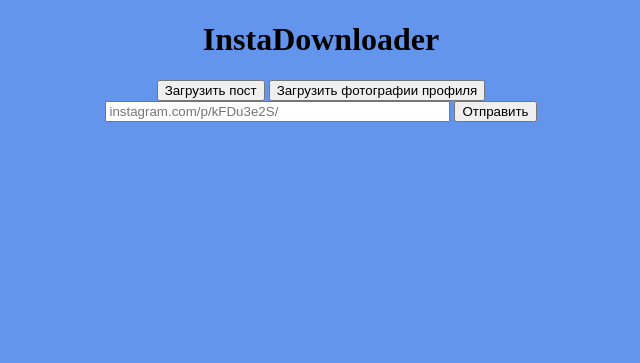
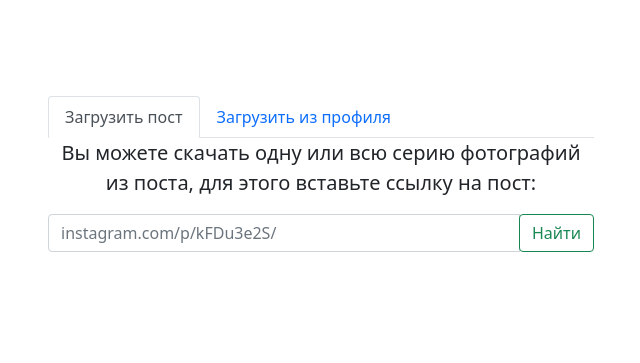
Before and after one commit to Sharfik69/instaDownloader, a Flask app: page / in a window 1280 px wide. Shown: the top 363 px of the page, without its empty margins (319-959 px from the left). Run offline with Flask 2, Linux system fonts and the light colour scheme; some libraries are stand-ins or nearby versions.

Commit message:
небольшая верстка

```diff
--- a/static/css/style.css
+++ b/static/css/style.css
@@ -1,4 +1,4 @@
-body{
+.body23{
     text-align: center;
     margin-left: auto;
     margin-right: auto;
--- a/static/js/index.js
+++ b/static/js/index.js
@@ -5,12 +5,19 @@
     $('.loading').hide();
     $('#div_load_profile').hide();
     $('.content_load').hide();
+
+
     $('#btn_load_post').click(function(){
+        $('#btn_profile').removeClass('active');
+        $('#btn_post').addClass('active');
+        $('#btn_load_post').addClass('')
         $('#div_load_post').show();
         $('#div_load_profile').hide();
     });
 
     $('#btn_load_profile').click(function(){
+        $('#btn_profile').addClass('active');
+        $('#btn_post').removeClass('active');
         $('#div_load_post').hide();
         $('#div_load_profile').show();
     });
@@ -62,11 +69,34 @@
     set_empty();
     user_name = data['owner']['username'];
     user_photo = data['owner']['profile_pic_url'];
+    user_full_name = data['owner']['full_name']
+    $("#user_profile_photo").attr("src", user_photo);
+    $("#user_full_name").text(user_full_name)
     imgs = data['img'];
     $('#user_name').text(user_name);
     $(".user_img").attr("src", user_photo);
     for (let i = 0; i < imgs.length; i++) {
-        $( ".user_photos" ).append( "<img class='photo' id='" + i + "' src='" + imgs[i][0]['src'] + "'/>" );
+//<svg  xmlns="http://www.w3.org/2000/svg" role="img" aria-label="Placeholder: Thumbnail" preserveAspectRatio="xMidYMid slice" focusable="false"><title>Placeholder</title><rect width="100%" height="100%" fill="#55595c"></rect><text x="50%" y="50%" fill="#eceeef" dy=".3em">Thumbnail</text></svg>
+        let element = `
+              <div class="col">
+              <div class="card shadow-sm">
+
+                 <img src="${imgs[i][0]['src']}" id="${i}" class="bd-placeholder-img card-img-top photo" />
+                <div class="card-body">
+                  <div class="d-flex justify-content-between align-items-center">
+                    <div class="btn-group">
+                      <button type="button" class="btn btn-sm btn-outline-secondary"><svg xmlns="http://www.w3.org/2000/svg" width="16" height="16" fill="currentColor" class="bi bi-arrow-bar-down" viewBox="0 0 16 16">
+  <path fill-rule="evenodd" d="M1 3.5a.5.5 0 0 1 .5-.5h13a.5.5 0 0 1 0 1h-13a.5.5 0 0 1-.5-.5zM8 6a.5.5 0 0 1 .5.5v5.793l2.146-2.147a.5.5 0 0 1 .708.708l-3 3a.5.5 0 0 1-.708 0l-3-3a.5.5 0 0 1 .708-.708L7.5 12.293V6.5A.5.5 0 0 1 8 6z"/>
+</svg></button>
+                      <button type="button" class="btn btn-sm btn-outline-secondary">Открыть</button>
+                    </div>
+                  </div>
+                </div>
+              </div>
+            </div>
+        `;
+        $( ".user_photos" ).append( element );
+        // $( ".user_photos" ).append( "<img class='photo' id='" + i + "' src='" + imgs[i][0]['src'] + "'/>" );
     }
 
     $('.content_load').show();
@@ -77,11 +107,35 @@
     set_empty();
     user_name = data['owner']['username'];
     user_photo = data['owner']['profile_pic_url'];
+    user_full_name = data['owner']['full_name']
+    $("#user_profile_photo").attr("src", user_photo);
+    $("#user_full_name").text(user_full_name)
     $('#user_name').text(user_name);
     $(".user_img").attr("src", user_photo);
     imgs_user = data['list'];
     for (let i = 0; i < imgs_user.length; i++) {
-        $( ".user_photos" ).append( "<img class='photo' id='" + imgs_user[i]['code'] + "' src='" + imgs_user[i]['img'] + "'/>" );
+
+        let element = `
+              <div class="col">
+              <div class="card shadow-sm">
+
+                 <img src="${imgs_user[i]['img']}" id="${imgs_user[i]['code']}" class="bd-placeholder-img card-img-top photo" />
+                <div class="card-body">
+                  <div class="d-flex justify-content-between align-items-center">
+                    <div class="btn-group">
+                      <button type="button" class="btn btn-sm btn-outline-secondary"><svg xmlns="http://www.w3.org/2000/svg" width="16" height="16" fill="currentColor" class="bi bi-arrow-bar-down" viewBox="0 0 16 16">
+  <path fill-rule="evenodd" d="M1 3.5a.5.5 0 0 1 .5-.5h13a.5.5 0 0 1 0 1h-13a.5.5 0 0 1-.5-.5zM8 6a.5.5 0 0 1 .5.5v5.793l2.146-2.147a.5.5 0 0 1 .708.708l-3 3a.5.5 0 0 1-.708 0l-3-3a.5.5 0 0 1 .708-.708L7.5 12.293V6.5A.5.5 0 0 1 8 6z"/>
+</svg></button>
+                      <button type="button" class="btn btn-sm btn-outline-secondary">Открыть</button>
+                    </div>
+                  </div>
+                </div>
+              </div>
+            </div>
+        `;
+        $( ".user_photos" ).append( element );
+
+//        $( ".user_photos" ).append( "<img class='photo' id='" + imgs_user[i]['code'] + "' src='" + imgs_user[i]['img'] + "'/>" );
     }
     $('.content_load').show();
 }
--- a/templates/index.html
+++ b/templates/index.html
@@ -6,32 +6,113 @@
 
 
 {% block main %}
-     <div class="header">
-        <h1>InstaDownloader</h1>
+<!--     <div class="header">-->
+<!--        <h1>InstaDownloader</h1>-->
+<!--    </div>-->
+<section class="py-5 text-center container">
+    <div class="row py-lg-5">
+        <div class="col-lg-6 col-md-8 mx-auto">
+            <ul class="nav nav-tabs">
+                <li class="nav-item" id="btn_load_post">
+                    <a id="btn_post" class="nav-link active" href="#">Загрузить пост</a>
+                </li>
+                <li class="nav-item" id="btn_load_profile">
+                    <a id="btn_profile" class="nav-link" href="#">Загрузить из профиля</a>
+                </li>
+            </ul>
+            <div class="load_post" id="div_load_post">
+                <p class="lead">Вы можете скачать одну или всю серию фотографий из поста, для этого вставьте ссылку на пост:</p>
+
+                <div class="input-group mb-3">
+                    <input type="text" id="post_link" class="form-control" placeholder="instagram.com/p/kFDu3e2S/" aria-label="Recipient's username" aria-describedby="basic-addon2">
+                    <div class="input-group-append">
+                        <button id="send_post_link" class="btn btn-outline-success">Найти</button>
+                    </div>
+                </div>
+            </div>
+            <div class="load_profile" id="div_load_profile">
+
+                <!--            <label for="post_link"></label><input id="profile_link" name="profile_link" type="text" size="40" placeholder="Имя пользователя">-->
+
+<!--                <input id="profile_link" class="form-control form-control-lg" type="text" placeholder="Имя пользователя">-->
+
+
+
+
+                <p class="lead">По имени профиля мы загрузим все фотографии</p>
+
+                <div class="input-group mb-3">
+                    <input type="text" id="profile_link" class="form-control" placeholder="Имя пользователя" aria-label="Recipient's username" aria-describedby="basic-addon2">
+                    <div class="input-group-append">
+                        <button id="send_profile_link" class="btn btn-outline-success">Найти</button>
+                    </div>
+                </div>
+
+            </div>
+        </div>
     </div>
+</section>
+
+
     <div class="selector">
-        <button value="asd" id="btn_load_post">Загрузить пост</button>
-        <button value="asd" id="btn_load_profile">Загрузить фотографии профиля</button>
-        <div class="load_post" id="div_load_post">
+<!--        <button value="asd" id="btn_load_post">Загрузить пост</button>-->
+<!--        <button value="asd" id="btn_load_profile">Загрузить фотографии профиля</button>-->
 
-            <label for="post_link"></label><input id="post_link" name="post_link" type="text" size="40" placeholder="instagram.com/p/kFDu3e2S/">
-            <button id="send_post_link">Отправить</button>
+<!--        <div class="load_post" id="div_load_post">-->
 
-        </div>
-        <div class="load_profile" id="div_load_profile">
+<!--&lt;!&ndash;            <label for="post_link"></label><input id="post_link" name="post_link" type="text" size="40" placeholder="instagram.com/p/kFDu3e2S/">&ndash;&gt;-->
+<!--            <form class="form-inline">-->
+<!--                <div class="form-row">-->
+<!--                    <div class="col-7">-->
+<!--                        <input id="post_link" class="form-control" type="text" placeholder="Ссылка на пост instagram.com/p/kFDu3e2S/">-->
+<!--                    </div>-->
 
-            <label for="post_link"></label><input id="profile_link" name="profile_link" type="text" size="40" placeholder="Имя пользователя">
-            <button id="send_profile_link">Отправить</button>
+<!--                    <div class="col-3">-->
+<!--                        <button id="send_post_link" class="form-control btn btn-outline-success">Найти</button>-->
+<!--                    </div>-->
+<!--                </div>-->
+<!--            </form>-->
+<!--        </div>-->
+<!--        <div class="load_profile" id="div_load_profile">-->
 
-        </div>
+<!--&lt;!&ndash;            <label for="post_link"></label><input id="profile_link" name="profile_link" type="text" size="40" placeholder="Имя пользователя">&ndash;&gt;-->
+
+<!--            <input id="profile_link" class="form-control form-control-lg" type="text" placeholder="Имя пользователя">-->
+
+<!--            <button id="send_profile_link">Найти</button>-->
+
+<!--        </div>-->
+
+
     </div>
 
     <div class="loading">
             <img src="{{ url_for('static', filename='svg-loaders/grid.svg') }}" />
     </div>
     <div class="content_load">
-        <p id="user_name"></p>
-        <img class="user_img" src="" alt="img">
-        <div class="user_photos"></div>
+        <div class="album py-5 bg-light">
+            <div class="container">
+                <div class="my-3 p-3 bg-white rounded shadow-sm">
+                    <h6 class="border-bottom pb-2 mb-0">Результат поиска</h6>
+                    <div class="d-flex text-muted pt-3">
+                        <img id="user_profile_photo" src="" class="bd-placeholder-img flex-shrink-0 me-2 rounded" width="32" height="32">
+                        <div class="pb-3 mb-0 small lh-sm border-bottom w-100">
+                        <div class="d-flex justify-content-between">
+                          <strong id="user_full_name" class="text-gray-dark">Full Name</strong>
+                        </div>
+                        <span class="d-block" id="user_name">@username</span>
+                      </div>
+                    </div>
+
+                    <div class="row row-cols-1 row-cols-sm-2 row-cols-md-3 g-3 user_photos">
+
+                    </div>
+<!--                    <div class="user_photos"></div>-->
+
+
+                </div>
+
+            </div>
+        </div>
     </div>
 {% endblock %}
--- a/templates/wrapper.html
+++ b/templates/wrapper.html
@@ -3,8 +3,10 @@
 <head>
     <meta charset="UTF-8">
     <title>Скачать фотографии из инстаграма бесплатно</title>
+    <meta name="viewport" content="width=device-width, initial-scale=1">
     <link rel="stylesheet" href="{{ url_for('static', filename='css/style.css') }}">
     <script src="//ajax.googleapis.com/ajax/libs/jquery/1.10.2/jquery.min.js"></script>
+    <link href="https://cdn.jsdelivr.net/npm/bootstrap@5.0.0-beta1/dist/css/bootstrap.min.css" rel="stylesheet" integrity="sha384-giJF6kkoqNQ00vy+HMDP7azOuL0xtbfIcaT9wjKHr8RbDVddVHyTfAAsrekwKmP1" crossorigin="anonymous">
 
 
     {% block js_file %} {% endblock %}
```
